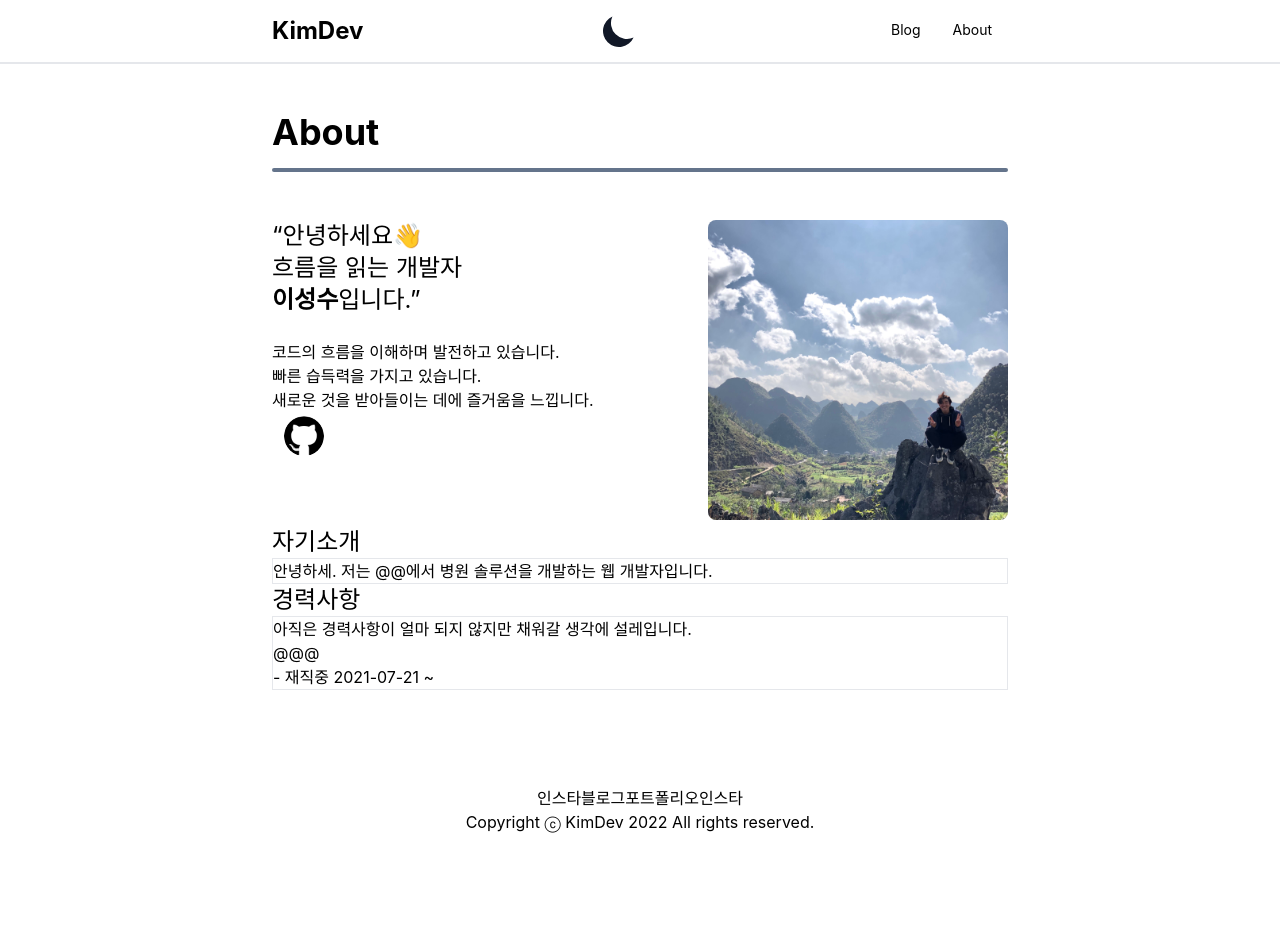
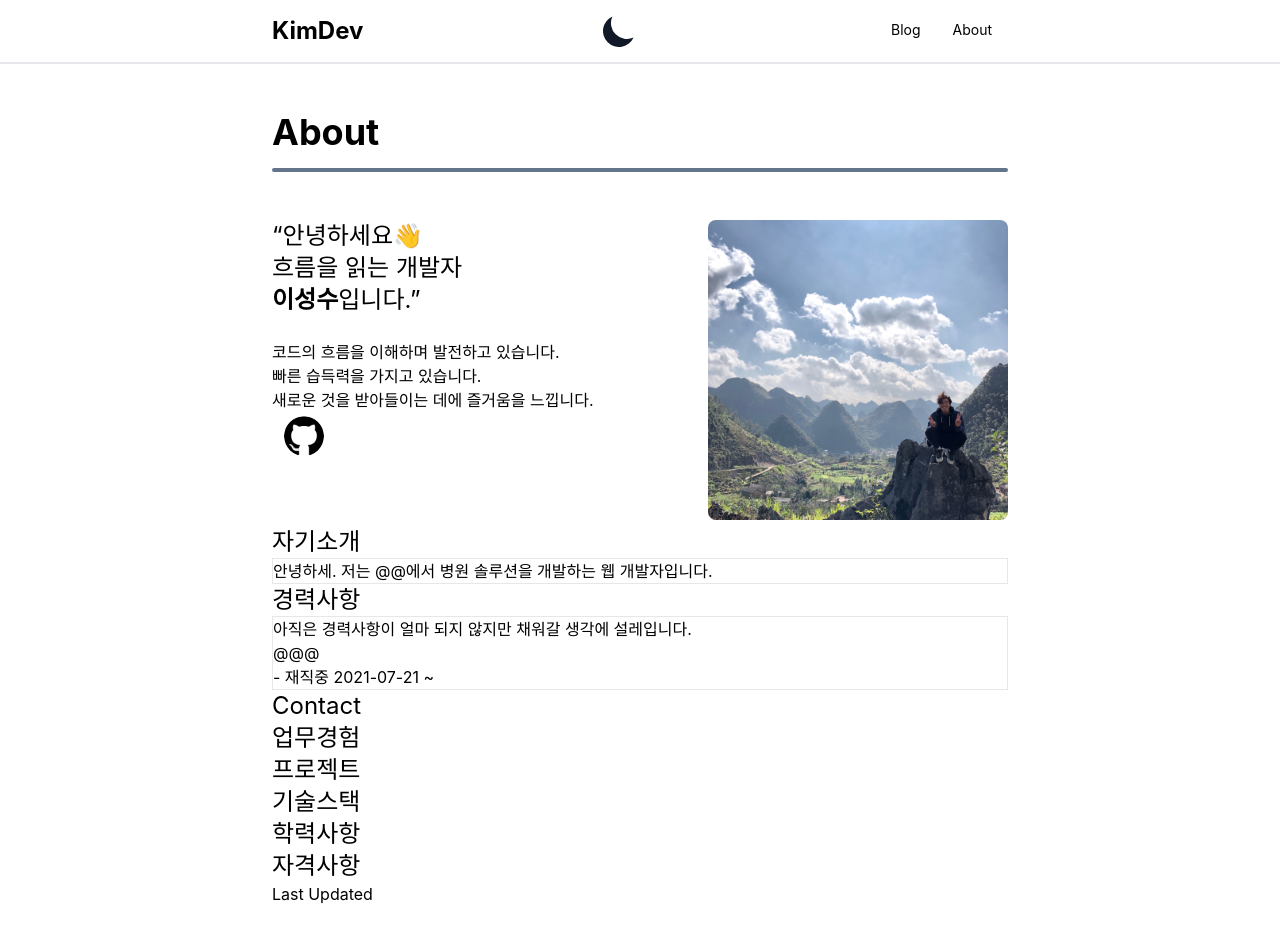
Before and after one commit to seongsoo96/blog, a Next.js app: page /about in a window 1280 px wide. Shown: the top 952 px of the page. Before the commit the page ends 930 px from the top, so only its background shows below. Built offline with nearby package versions, Linux system fonts and the light colour scheme.

Commit message:
feat: add subtitles for about page in about.tsx

```diff
--- a/pages/about.tsx
+++ b/pages/about.tsx
@@ -90,6 +90,13 @@
 				<h3>@@@</h3>
 				<p>- 재직중 2021-07-21 ~</p>
 			</div>
+			<h1>Contact</h1>
+			<h1>업무경험</h1>
+			<h1>프로젝트</h1>
+			<h1>기술스택</h1>
+			<h1>학력사항</h1>
+			<h1>자격사항</h1>
+			<p>Last Updated</p>
 		</>
 	);
 }
```
